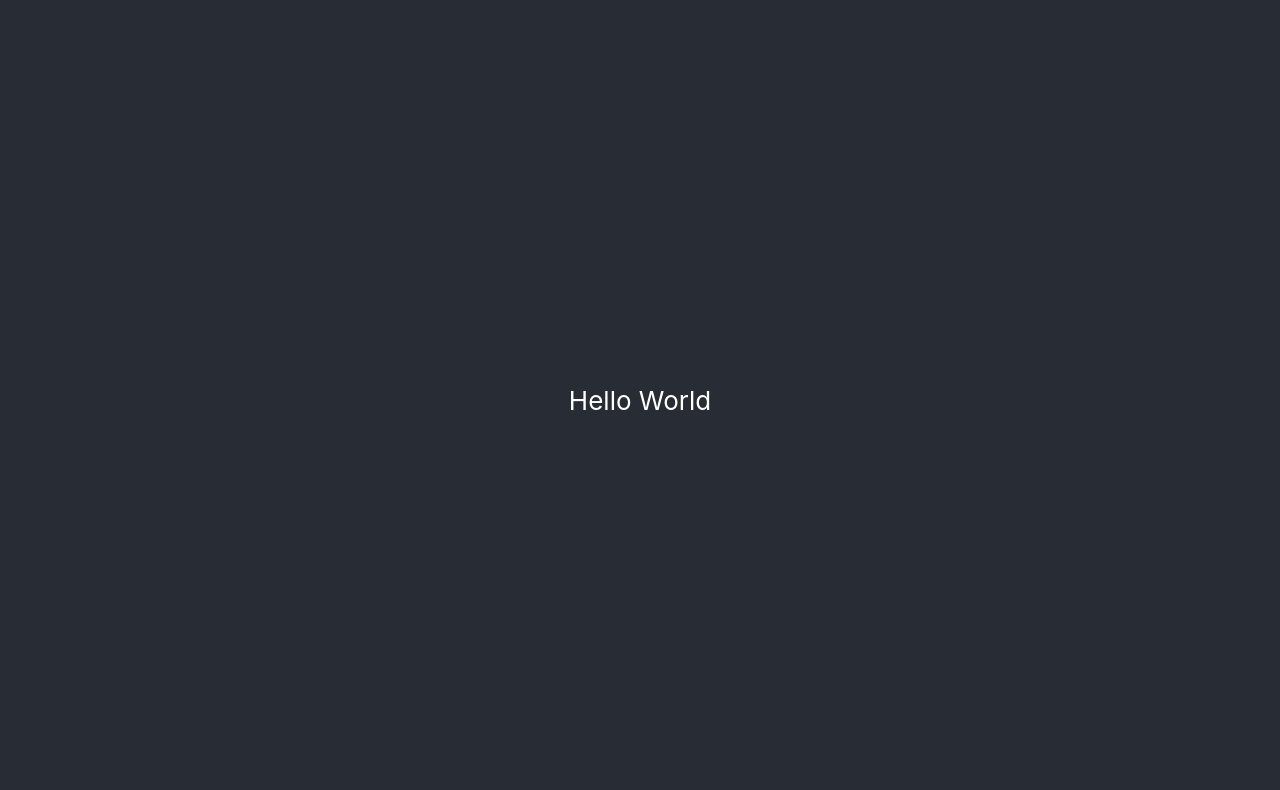
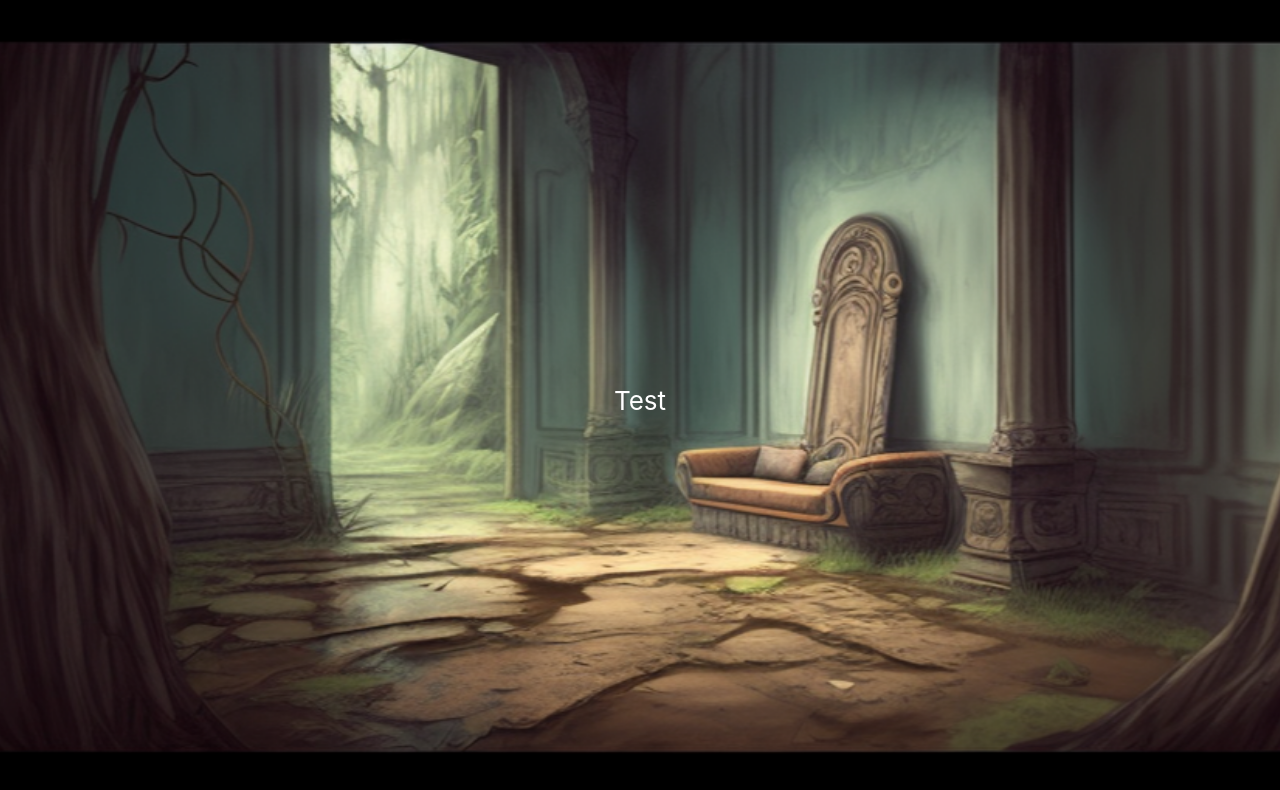
Before and after one commit to abentleee/tiger-transformer-frontend, a React (Create React App) app: page / in a window 1280 px wide. Shown: the top 790 px of the page. Built offline with nearby package versions, Linux system fonts and the light colour scheme.

Commit message:
added background image + added component for landing page view

```diff
--- a/src/App.css
+++ b/src/App.css
@@ -13,9 +13,14 @@
   }
 }
 
-.App-header {
+.App-Container {
   background-color: #282c34;
+  background-image: url('./assets/bg-1.png');
+  background-repeat: no-repeat;
+  background-position: center;
+  background-size: cover;
   min-height: 100vh;
+  min-width: 100vw;
   display: flex;
   flex-direction: column;
   align-items: center;
--- a/src/App.js
+++ b/src/App.js
@@ -1,13 +1,12 @@
-// import logo from './logo.svg';
 import './App.css';
+import LandingPage from './components/LandingPage';
 
 function App() {
   return (
     <div className="App">
-      <header className="App-header">
-        {/* <img src={logo} className="App-logo" alt="logo" /> */}
-        <p>Hello World</p>
-      </header>
+      <body className="App-Container">
+        <LandingPage />
+      </body>
     </div>
   );
 }
--- /dev/null
+++ b/src/components/LandingPage.jsx
@@ -0,0 +1,9 @@
+const LandingPage = () => {
+    return (
+        <div>
+            Test
+        </div>
+    );
+}
+
+export default LandingPage;
```
Also changed, not shown: src/assets/bg-1.png (added), src/components/LandingPage.css (added).
